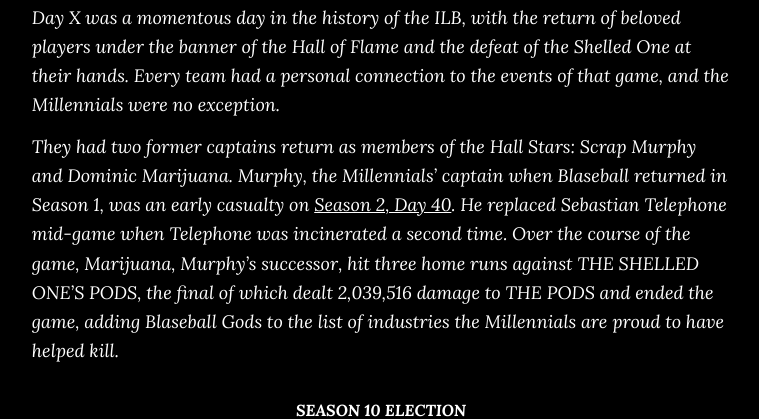
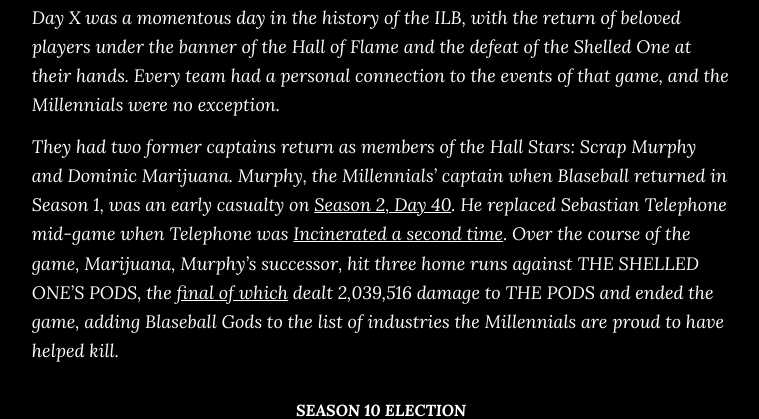
Before and after one commit to iliana/before, a Next.js app: page /_before/histories/millennials in a window 1280 px wide. Shown: the part 2980-3399 px from the top of the page, without its empty margins (259-1018 px from the left). Built offline with nearby package versions, Linux system fonts and the light colour scheme.

Commit message:
entered mills bossfight jumps
let's go mills baby link da mills

```diff
--- a/pages/histories/millennials.jsx
+++ b/pages/histories/millennials.jsx
@@ -127,11 +127,8 @@ export default function Page() {
           They had two former captains return as members of the Hall Stars: Scrap Murphy and Dominic Marijuana. Murphy,
           the Millennials’ captain when Blaseball returned in Season 1, was an early casualty on{" "}
           <Jump time="2020-07-29T05:59:55Z">Season 2, Day 40</Jump>. He replaced Sebastian Telephone mid-game when
-          Telephone was incinerated a second time
-          {/* https://reblase.sibr.dev/bossfight/9bb560d9-4925-4845-ad03-26012742ee23#f9538c60-83bb-8b6c-6720-3d666594cb75 */}
-          . Over the course of the game, Marijuana, Murphy’s successor, hit three home runs against THE SHELLED ONE’S
-          PODS, the final of which
-          {/* https://reblase.sibr.dev/bossfight/9bb560d9-4925-4845-ad03-26012742ee23#bddd9a75-9259-451a-066f-a52b01924d6f */}{" "}
+          Telephone was <Jump time="2020-10-18T00:49:30Z">Incinerated a second time</Jump>. Over the course of the game, Marijuana, Murphy’s successor, hit three home runs against THE SHELLED ONE’S
+          PODS, the <Jump time="2020-10-18T01:06:50Z">final of which</Jump>{" "}
           dealt 2,039,516 damage to THE PODS and ended the game, adding Blaseball Gods to the list of industries the
           Millennials are proud to have helped kill.
         </p>
```
